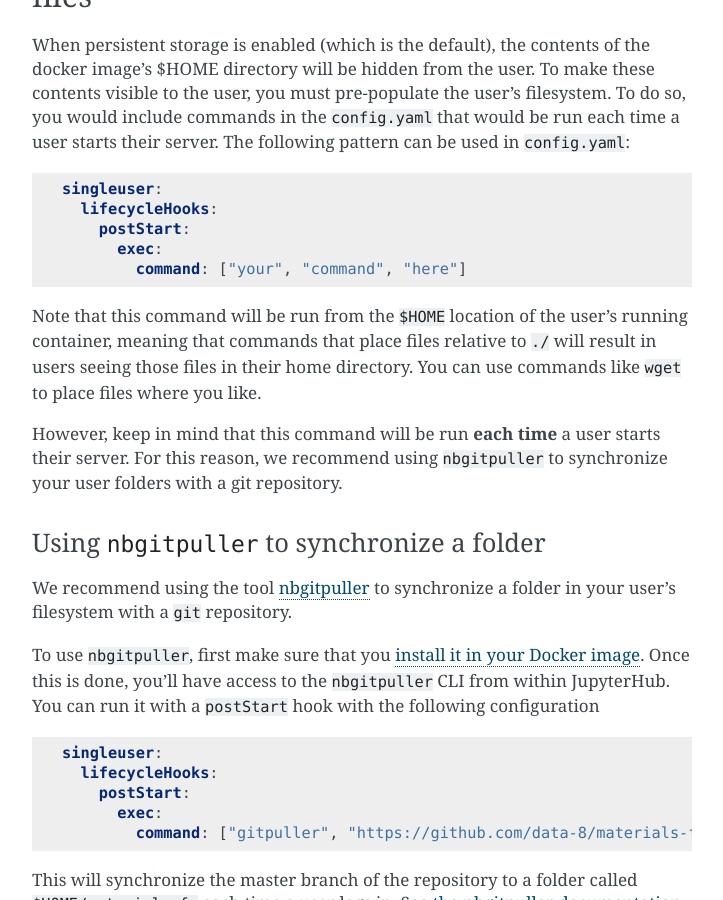
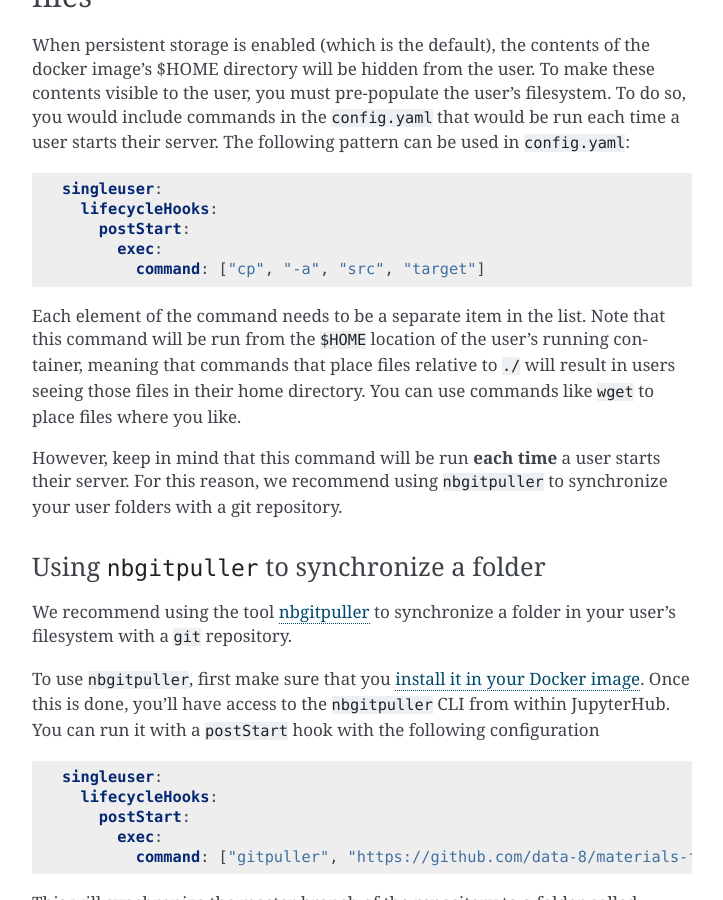
Before and after one commit to jupyterhub/zero-to-jupyterhub-k8s, a Sphinx documentation site: the page built from doc/source/user-environment.rst, in a window 1280 px wide and 900 px high, scrolled down 6262 px. Shown: the whole window, without its empty margins (388-1111 px from the left). Built offline with Sphinx 7.4.7, drawn with Linux system fonts in a browser that asks for light colours.

Commit message:
Add specific example and clarification for your $HOME files

```diff
--- a/doc/source/user-environment.rst
+++ b/doc/source/user-environment.rst
@@ -310,8 +310,9 @@ in ``config.yaml``:
      lifecycleHooks:
        postStart:
          exec:
-           command: ["your", "command", "here"]
+           command: ["cp", "-a", "src", "target"]
 
+Each element of the command needs to be a separate item in the list.
 Note that this command will be run from the ``$HOME`` location of the user's
 running container, meaning that commands that place files relative to ``./``
 will result in users seeing those files in their home directory. You can use
```
